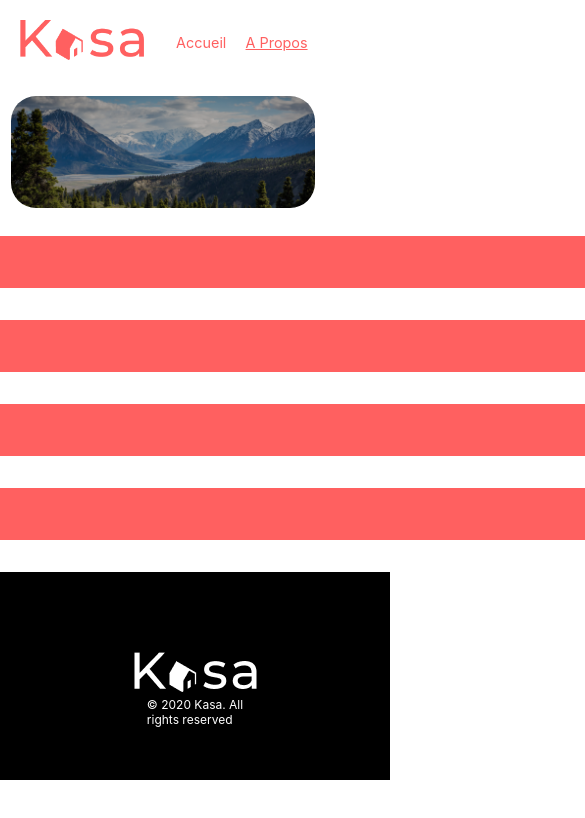
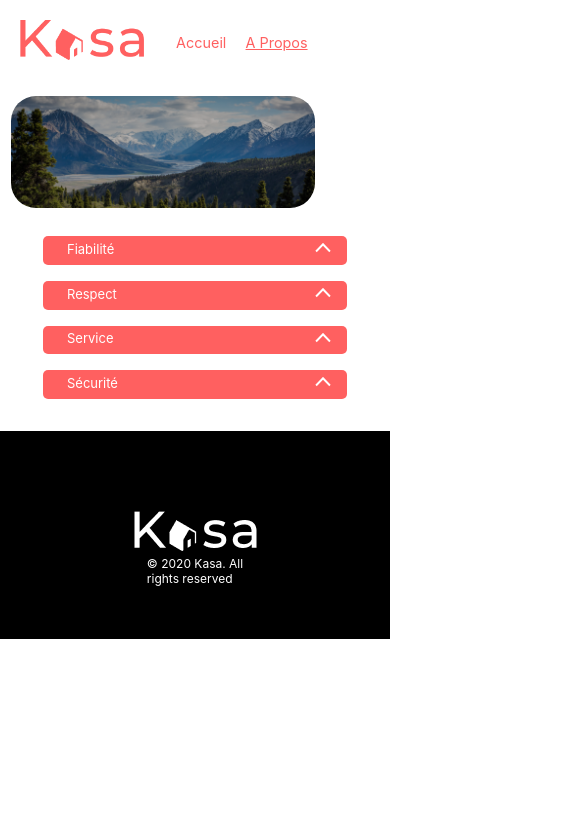
Before and after one commit to JulienDecauchy/Kasa, a React (Create React App) app: page /apropos in a window 390 px wide. Shown: the top 818 px of the page, 585 px wide, since content can reach past the window. Built offline with nearby package versions, Linux system fonts and the light colour scheme.

Commit message:
Media Queries Apropos

```diff
--- a/src/assets/sass/Components/_collapse.scss
+++ b/src/assets/sass/Components/_collapse.scss
@@ -1,5 +1,9 @@
 .aproposCollapse {
     padding-bottom: 2rem;
+    @include    devices(mobile) {
+        width: 19rem;
+        padding-bottom: 1rem;
+    }
 
         .collapse_title-Div {
         font-size: 1.5rem;
@@ -12,22 +16,38 @@
         width: 90rem;
         padding-right: 1rem;
         padding-top: 0.5rem;
+        @include    devices(mobile) {
+            width: 19rem;
+            height: 1.8rem;
+            padding-top: 0.3rem;
+        }
 
              p {
             margin: 0;
             padding-left: 1.5rem;
             color: white;
+            @include    devices(mobile) {
+                font-size: 13px;
+            }
             }
 
             .chevron {
                 transform: rotate(180deg);
                 transition: 0.4s ease-in-out;
                 cursor: pointer;
+                @include    devices(mobile) {
+                    padding-top: 0.7rem;
+                    height: 0.6rem;
+                }
             }
 
             .rotation {
                 transform: rotate(0deg);
                 transition: 0.4s ease-in-out;
+                @include    devices(mobile) {
+                    padding-top: 0;
+                    padding-bottom: 0.7rem;
+                }
             }
 
         }
@@ -40,6 +60,9 @@
             opacity: 0;
             height: 0;
             transition: all 0.4s ease-in-out;
+            @include    devices(mobile) {
+                width: 19rem;
+            }
 
             p, ul {
                 margin: 0;
@@ -49,6 +72,9 @@
                 font-size: 1.2rem;
                 list-style-type: none;
                 color: #FF6060;
+                @include    devices(mobile) {
+                    font-size: 12px;
+                }
                 li {
                     white-space: pre-wrap;
                 }
@@ -59,6 +85,9 @@
             opacity: 1;
             height: 7rem;
             transition: all 0.4s ease-in-out;
+            @include    devices(mobile) {
+                height: 10rem;
+            }
         }
 
         /************************************************/
--- a/src/assets/sass/Layout/_apropos.scss
+++ b/src/assets/sass/Layout/_apropos.scss
@@ -8,4 +8,8 @@
 #apropos_Collapse-section {
     padding-bottom: 0;
     padding-left: 20rem;
+    @include    devices(mobile) {
+        padding-left: 0;
+        padding-bottom: 1rem;
+    }
 }
```
